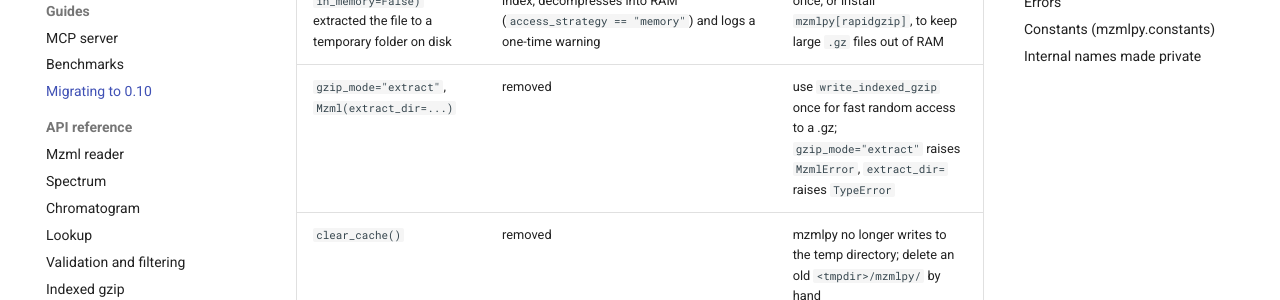
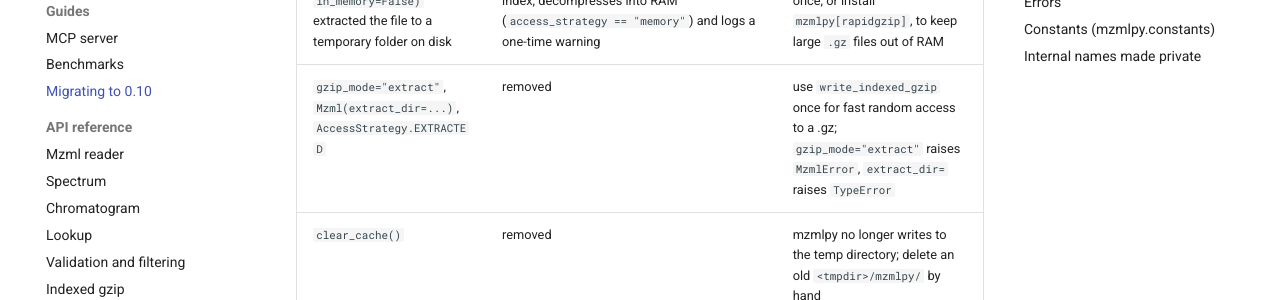
Before and after one commit to tacular-omics/mzmlpy, an MkDocs documentation site: the page built from docs/migration.md, in a window 1280 px wide and 900 px high, scrolled down 3110 px. Shown: the part 160-460 px from the top of the window. Built offline with MkDocs 1.6.1 and Material for MkDocs 9.7.7, drawn with Linux system fonts in a browser that asks for light colours; comment, search, counter and statistics services are not loaded.

Commit message:
docs(migration): list AccessStrategy.EXTRACTED as removed
Co-Authored-By: Claude Opus 5.5 (1M context) <noreply@anthropic.com>

```diff
--- a/docs/migration.md
+++ b/docs/migration.md
@@ -50,7 +50,7 @@ exception hierarchy. Renamed names have no aliases: the old name raises `Attribu
 | `Mzml(path)` loads the whole file (`in_memory=True` default) | `Mzml(path)` reads from disk (`in_memory=False` default) | pass `in_memory=True` for the old behaviour |
 | `Mzml("x.mzML.gz")` decompresses into memory | uses the embedded index if the file has one, else rapidgzip if installed (reusing current sidecars from `gzip_mode="indexed"`, otherwise indexing in memory; `"auto"` never writes files), else decompresses into memory as before | for fast re-opens of a large `.gz`, run `write_indexed_gzip` on it once, or open it once with `gzip_mode="indexed"` |
 | `Mzml("x.mzML.gz", in_memory=False)` extracted the file to a temporary folder on disk | without rapidgzip and without an embedded index, decompresses into RAM (`access_strategy == "memory"`) and logs a one-time warning | run `write_indexed_gzip` once, or install `mzmlpy[rapidgzip]`, to keep large `.gz` files out of RAM |
-| `gzip_mode="extract"`, `Mzml(extract_dir=...)` | removed | use `write_indexed_gzip` once for fast random access to a .gz; `gzip_mode="extract"` raises `MzmlError`, `extract_dir=` raises `TypeError` |
+| `gzip_mode="extract"`, `Mzml(extract_dir=...)`, `AccessStrategy.EXTRACTED` | removed | use `write_indexed_gzip` once for fast random access to a .gz; `gzip_mode="extract"` raises `MzmlError`, `extract_dir=` raises `TypeError` |
 | `clear_cache()` | removed | mzmlpy no longer writes to the temp directory; delete an old `<tmpdir>/mzmlpy/` by hand |
 | reading through a closed reader silently reopened the file | raises `MzmlError` | also for an iterator started before `close()` |
 | `spectra.filter(retention_time=(lo, hi))`, `SpectrumFilter(retention_time=...)` | `rt_range=(lo, hi)` | seconds |
```
